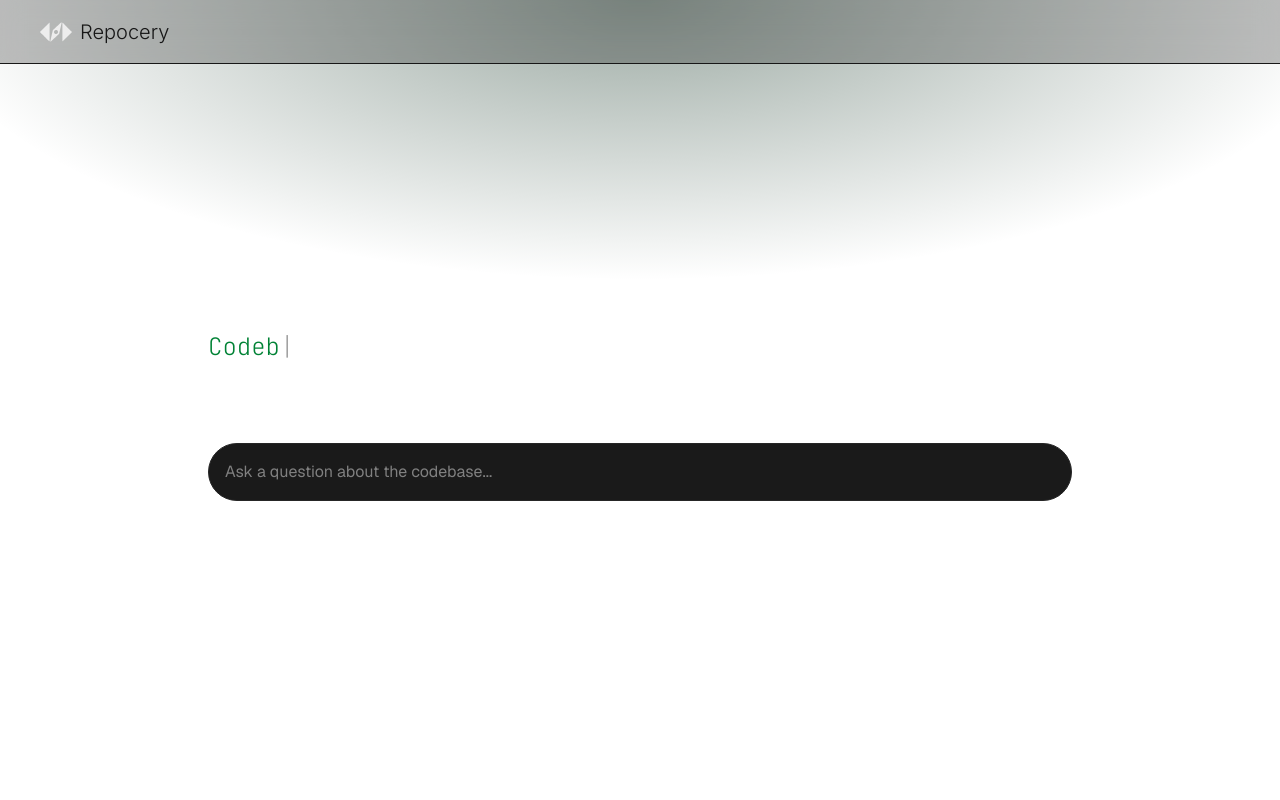
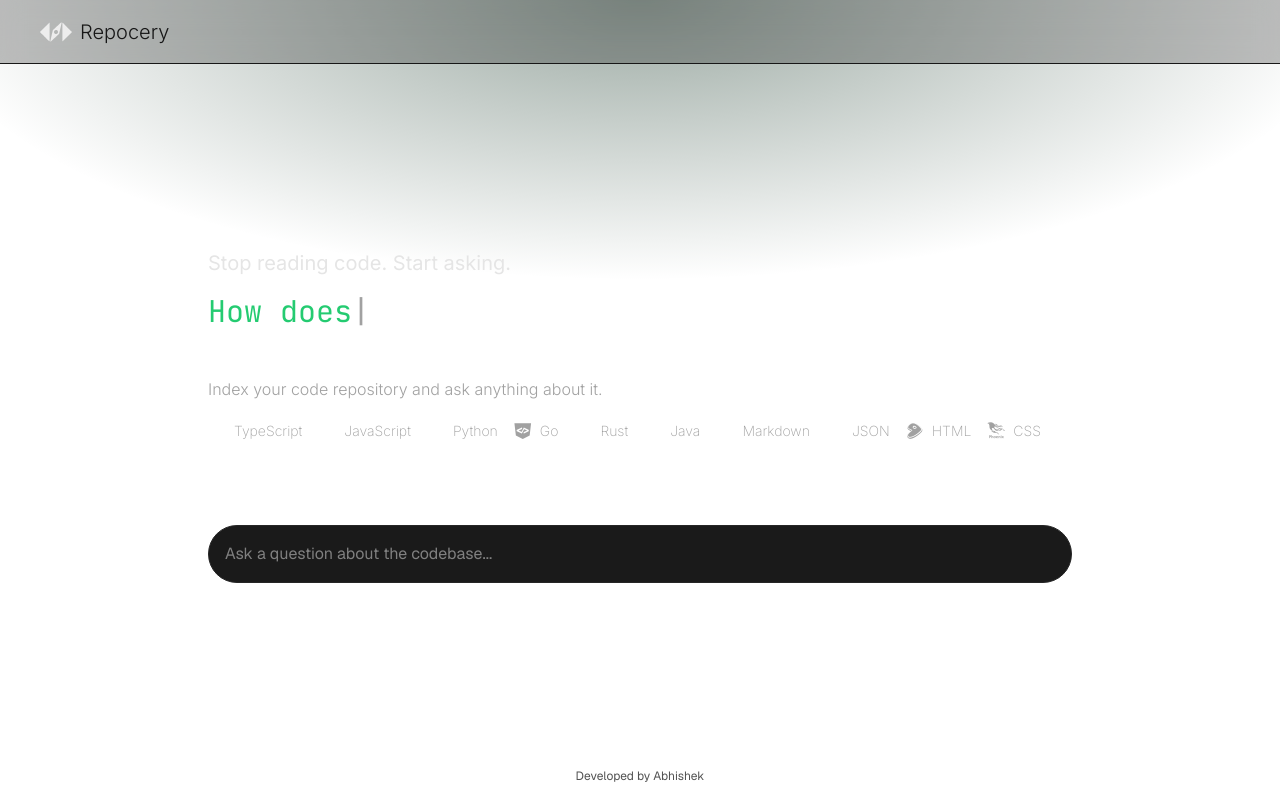
Before and after one commit to sonuoso/rag-project-explorer, a Next.js app: page / in a window 1280 px wide. Built offline with nearby package versions, Linux system fonts and the light colour scheme.

Commit message:
feat: add Homepage UI as separate Homeface component

```diff
--- a/app/globals.css
+++ b/app/globals.css
@@ -16,7 +16,27 @@
 
 .font-brains {
   font-family: var(--font-brains);
+  font-weight: 400;
+}
+
+.font-inter {
+  font-family: var(--font-inter);
+  font-weight: 300;
+}
+
+.font-inter-200 {
+  font-family: var(--font-inter);
   font-weight: 200;
+}
+
+.font-inter-100 {
+  font-family: var(--font-inter);
+  font-weight: 100;
+}
+
+.font-inter-400 {
+  font-family: var(--font-inter);
+  font-weight: 400;
 }
 
 .markdown p {
@@ -69,30 +89,46 @@
   }
 }
 
-.font-inter {
-  font-family: var(--font-inter);
-  font-weight: 300;
-}
-
-
 @keyframes needle-swing {
-  0% {transform: rotate(0deg);}
-  50% {transform: rotate(-180deg);}
-  100% {transform: rotate(0deg);}
+  0% {
+    transform: rotate(0deg);
+  }
+  50% {
+    transform: rotate(-180deg);
+  }
+  100% {
+    transform: rotate(0deg);
+  }
 }
 
 @keyframes left-nudge {
-  0%, 50%, 100% {transform: translateX(0);}
-  25%, 75% {transform: translateX(-250px);}
+  0%,
+  50%,
+  100% {
+    transform: translateX(0);
+  }
+  25%,
+  75% {
+    transform: translateX(-250px);
+  }
 }
 
 @keyframes right-nudge {
-  0%, 50%, 100% {transform: translateX(0);}
-  25%, 75% {transform: translateX(250px);}
+  0%,
+  50%,
+  100% {
+    transform: translateX(0);
+  }
+  25%,
+  75% {
+    transform: translateX(250px);
+  }
 }
 
 @keyframes blink {
-  50% { color: transparent; }
+  50% {
+    color: transparent;
+  }
 }
 
 #Blink {
@@ -112,10 +148,17 @@
   animation: right-nudge 1.5s ease-in-out infinite;
 }
 
-body {
+body::before {
+  content: "";
+  position: fixed;
+  inset: 0;
   background:
     radial-gradient(ellipse 80% 50% at 50% 0%, #1a3a2a70 0%, transparent 70%),
     var(--background);
+  z-index: -1;
+}
+
+body {
   color: var(--foreground);
   font-family: var(--font-sans), Arial, Helvetica, sans-serif;
 }
--- a/app/layout.tsx
+++ b/app/layout.tsx
@@ -1,6 +1,7 @@
 import type { Metadata } from "next";
 import { Geist, Geist_Mono, JetBrains_Mono, Inter } from "next/font/google";
 import "./globals.css";
+import "devicon/devicon.min.css"
 
 const geistSans = Geist({
   variable: "--font-geist-sans",
@@ -11,7 +12,7 @@ const geistSans = Geist({
 const inter = Inter({
   variable: "--font-inter",
   subsets: ["latin"],
-  weight: ["300", "400", "500"],
+  weight: ["100", "200", "300", "400", "500"],
 });
 
 const geistMono = Geist_Mono({
--- a/app/page.tsx
+++ b/app/page.tsx
@@ -11,7 +11,7 @@ export default function Home() {
       <main className="max-w-4xl w-full mx-auto">
         <ChatInterface />
       </main>
-      <footer className="h-[2rem]"></footer>
+      <footer className="h-[2rem] text-xs text-neutral-600 text-center">Developed by Abhishek</footer>
     </>
   );
 }
--- a/components/ChatInterface.tsx
+++ b/components/ChatInterface.tsx
@@ -7,7 +7,7 @@ import rehypeHighlight from "rehype-highlight";
 import "highlight.js/styles/github-dark.css";
 import { ArrowRightIcon } from "@heroicons/react/24/solid";
 import RepoceryAnimation from "./RepoceryAnimation";
-import TypewriterAnimation from "./TypewriterAnimation";
+import Homeface from "./Homeface";
 
 interface Message {
   role: "user" | "assistant";
@@ -77,9 +77,11 @@ export default function ChatInterface() {
 
   return (
     <div
-      className={`w-full h-[calc(100vh-96px)] flex flex-col ${messages.length === 0 ? "justify-center items-center" : ""} px-4`}
+      className={`w-full min-h-[472px] h-[calc(100vh-96px)] flex flex-col ${messages.length === 0 && "justify-center items-center"} overflow-auto p-4`}
     >
-      {messages.length === 0 && <div className="self-start"><TypewriterAnimation phrases={["Codebase","Explorer"]} /></div>}
+      {messages.length === 0 && (
+        <Homeface />
+      )}
       <div
         className={`flex ${messages.length > 0 ? "flex-1" : ""} flex-col overflow-auto scrollbar-thin scrollbar-thumb-[#202020] scrollbar-track-transparent px-2 pt-8 pb-12 gap-2`}
       >
--- /dev/null
+++ b/components/Homeface.tsx
@@ -0,0 +1,51 @@
+"use client";
+
+import TypewriterAnimation from "./TypewriterAnimation";
+export default function Homeface() {
+  const languages = [
+    { iconClass: "devicon-typescript-plain", label: "TypeScript" },
+    { iconClass: "devicon-javascript-plain", label: "JavaScript" },
+    { iconClass: "devicon-python-plain", label: "Python" },
+    { iconClass: "devicon-go-original-wordmark", label: "Go" },
+    { iconClass: "devicon-rust-plain", label: "Rust" },
+    { iconClass: "devicon-java-plain", label: "Java" },
+    { iconClass: "devicon-markdown-plain", label: "Markdown" },
+    { iconClass: "devicon-json-plain", label: "JSON" },
+    { iconClass: "devicon-html5-plain", label: "HTML" },
+    { iconClass: "devicon-css3-plain", label: "CSS" },
+  ];
+
+  return (
+    <div className="self-start">
+      <h2 className="font-inter-400 sm:text-xl text-neutral-200 mb-4">
+        Stop reading code. Start asking.
+      </h2>
+      <TypewriterAnimation
+        phrases={[
+          "Where is the authentication logic?",
+          "How does the API layer work?",
+          "Explain the folder structure.",
+          "Find all environment variables used.",
+          "How does error handling work?",
+          "What dependencies does this project use?",
+        ]}
+      />
+      <p className="font-inter text-neutral-400 mt-12">
+        Index your code repository and ask anything about it.
+      </p>
+      <div className="flex items-center gap-2 mt-4 flex-wrap">
+        {languages.map((lang) => (
+          <div
+            key={lang.label}
+            className="flex items-center text-lg text-neutral-400"
+          >
+            <i className={lang.iconClass}></i>
+            <span className="font-inter-200 text-sm px-2 py-1 text-neutral-400">
+              {lang.label}
+            </span>
+          </div>
+        ))}
+      </div>
+    </div>
+  );
+}
--- a/components/TypewriterAnimation.tsx
+++ b/components/TypewriterAnimation.tsx
@@ -39,7 +39,7 @@ export default function TypewriterAnimation({ phrases }: TypewriterProps) {
           }
         }
       },
-      isDeleting ? 150 : 200,
+      isDeleting ? 25 : 50,
     );
 
     return () => clearTimeout(timeout);
@@ -47,7 +47,7 @@ export default function TypewriterAnimation({ phrases }: TypewriterProps) {
 
   return (
     <>
-      <span className="font-brains text-2xl text-[#008235]">
+      <span className="font-brains text-lg sm:text-3xl text-[#24CB71]">
         {displayText}
         <span id="Blink" className="font-brains text-neutral-400">
           |
--- a/package.json
+++ b/package.json
@@ -14,6 +14,7 @@
     "@langchain/openai": "^0.3.17",
     "ai": "^7.0.11",
     "chromadb": "^3.5.0",
+    "devicon": "^2.17.0",
     "highlight.js": "^11.11.1",
     "langchain": "^0.3.37",
     "next": "16.2.10",
```
Also changed, not shown: 1 other file (tests, documents, lock files or other folders).
